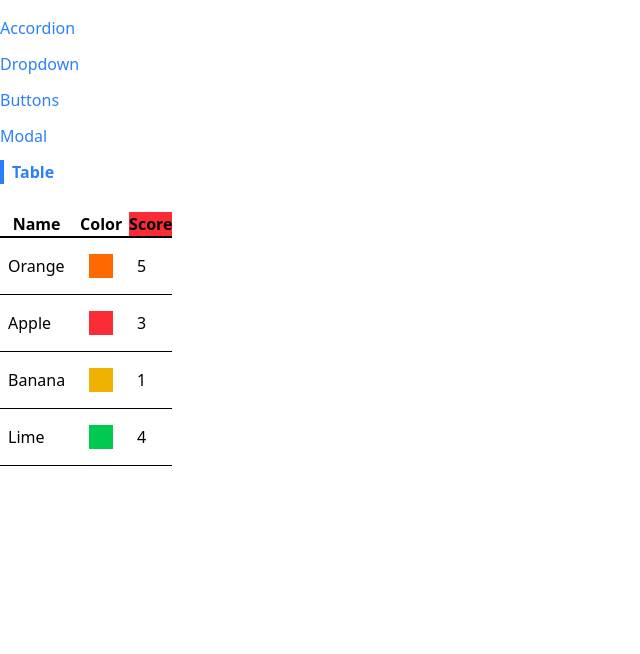
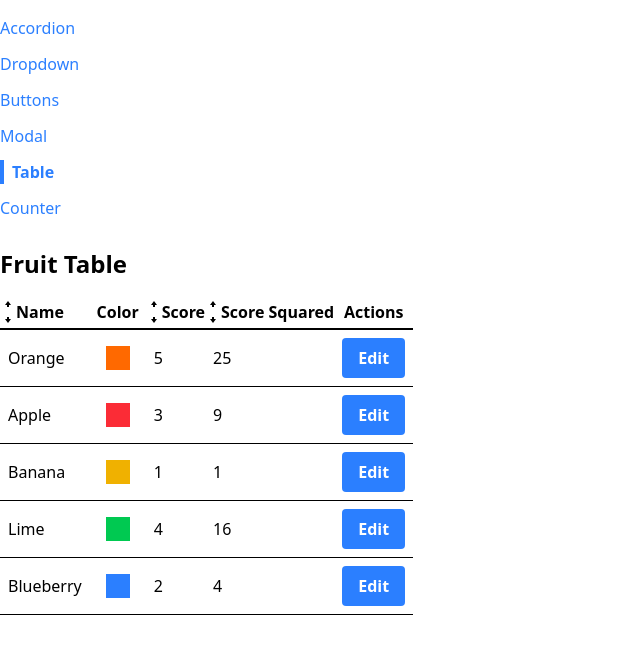
Before and after one commit to edwardomopariola/COMPS, a React (Vite) app: page /table in a window 1280 px wide. Shown: the top 654 px of the page, without its empty margins (0-640 px from the left). Built offline with nearby package versions, Linux system fonts and the light colour scheme.

Commit message:
finished up my table components and added a new file called sortable and a counter page

```diff
--- a/src/App.js
+++ b/src/App.js
@@ -5,6 +5,7 @@
 import ButtonPage from "./pages/ButtonPage";
 import ModalPage from "./pages/ModalPage";
 import TablePage from "./pages/TablePage";
+import CounterPage from "./pages/CounterPage";
 
 
 
@@ -28,6 +29,9 @@
                 <Route path="/table">
                     <TablePage />
                 </Route>
+                <Route path="/counter">
+                    <CounterPage initialCount={10}/>
+                </Route>
             </div>
         </div>
     );
--- a/src/components/Sidebar.js
+++ b/src/components/Sidebar.js
@@ -9,6 +9,7 @@
         {label: 'Buttons', path: '/buttons' },
         {label: 'Modal', path: '/modal' },
         {label: 'Table', path: '/table' },
+        {label: 'Counter', path: '/counter' },
     ];
 
     // Render the links using the map function
--- /dev/null
+++ b/src/components/SortableTable.js
@@ -0,0 +1,107 @@
+import { useState } from "react";
+import { GoArrowSmallDown, GoArrowSmallUp } from "react-icons/go";
+import Table from "./Table";
+
+function SortableTable(props) {
+    const [sortOrder, setSortOrder] = useState(null);  // 'asc' or 'desc'
+    const [sortBy, setSortBy] = useState(null);  // 'name', 'color', or 'score'
+    const { config, data } = props;
+
+    const handleClick = (label) => {
+        if (sortBy && label !== sortBy) {
+            setSortOrder('asc');
+            setSortBy(label);
+            return;
+        }
+
+
+        if (sortOrder === null) {
+            setSortOrder('asc');
+            setSortBy(label);
+        } else if (sortOrder === 'asc') {
+            setSortOrder('desc');
+            setSortBy(label);
+        } else if (sortOrder === 'desc') {
+            setSortOrder(null);
+            setSortBy(null);
+        }
+
+    };
+
+    const updatedConfig = config.map((column) => {
+        if (!column.sortValue) {
+            return column;
+        }
+
+        return {
+            ...column,
+            header: () => (
+                <th className="cursor-pointer hover:bg-gray-100" onClick={() => handleClick(column.label)}>
+                    <div className="flex items-center">
+                        {getIcons(column.label, sortOrder, sortBy)}
+                        {column.label}
+                    </div>
+                </th>
+            ),
+        };
+    });
+
+    //Only sort the data if sortOrder and sortBy are not null
+    //Make a copy of the data props before sorting it
+    //Find the correct sortvalue function based on the sortBy value
+    //Sort the data based on the sortOrder and sortValue
+
+    let sortedData = data;
+
+    // Only sort the data if sortOrder and sortBy are not null
+    if (sortOrder && sortBy) {
+        const { sortValue} =config.find(column => column.label === sortBy);   // Find the correct sortValue function based on the sortBy value
+        sortedData = [...data].sort((a, b) => {
+            // Sort the data based on the sortOrder and sortValue
+            const valueA = sortValue(a);
+            const valueB = sortValue(b);
+
+            // If the value is a string, use localeCompare to compare the strings
+            // If the value is a number, subtract the values to compare them
+            const reverOrder = sortOrder === 'asc' ? 1 : -1;
+            if (typeof valueA === 'string') {
+                return valueA.localeCompare(valueB) * reverOrder;
+            } else {
+                return (valueA - valueB) * reverOrder;
+            }
+        });
+
+    }
+
+    return <Table {...props} data={sortedData} config={updatedConfig}  />;
+}
+
+function getIcons(label, sortOrder, sortBy) {
+    if (label !== sortBy) {
+        return (
+            <div>
+                <GoArrowSmallUp />
+                <GoArrowSmallDown />
+            </div>
+        );
+    }
+
+    if (sortOrder === 'asc') {
+        return (
+            <div>
+                <GoArrowSmallUp />
+            </div>
+        );
+
+    } else if (sortOrder === 'desc') {
+        return (
+            <div>
+                <GoArrowSmallDown />
+            </div>
+        );
+    }
+
+    return null;
+};
+
+export default SortableTable;
--- /dev/null
+++ b/src/pages/CounterPage.js
@@ -0,0 +1,28 @@
+import { useState, useEffect } from 'react';
+import Button from '../components/Button';
+
+function CounterPage({ initialCount }) {
+    const [count, setCount] = useState(initialCount);
+
+
+    // useEffect hook that logs a message to the console whenever the count state changes
+    useEffect(() => {
+        console.log(`You clicked count ${count} times`);
+    }, [count]);
+
+    const handleClick = () => {
+        setCount(count + 1);
+    };
+
+    return (
+        <div>
+            <p>You clicked {count} times</p>
+            <Button onClick={handleClick}>
+               Increment
+            </Button>
+        </div>
+    );
+}
+
+
+export default CounterPage;
--- a/src/pages/TablePage.js
+++ b/src/pages/TablePage.js
@@ -1,3 +1,5 @@
+// import Table from "../components/Table";
+import SortableTable from "../components/SortableTable";
 import Table from "../components/Table";
 
 // Create a TablePage component that renders a table
@@ -7,6 +9,8 @@
         { name: "Apple", color: 'bg-red-500', score: 3 },
         { name: "Banana", color: 'bg-yellow-500', score: 1 },
         { name: "Lime", color: 'bg-green-500', score: 4 },
+        { name: "Blueberry", color: 'bg-blue-500', score: 2 },
+
 
     ];
 
@@ -15,6 +19,7 @@
         {
             label: 'Name',
             render: (fruit) => fruit.name,
+            sortValue: (fruit) => fruit.name,
         },
 
         {
@@ -25,7 +30,18 @@
         {
             label: 'Score',
             render: (fruit) => fruit.score,
-            header: () => <th className="bg-red-500">Score</th>,
+            sortValue: (fruit) => fruit.score,
+        },
+
+        {
+            label: 'Score Squared',
+            render: (fruit) => fruit.score * fruit.score,
+            sortValue: (fruit) => fruit.score * fruit.score,
+        },
+
+        {
+            label: 'Actions',
+            render: (fruit) => <button className="bg-blue-500 hover:bg-blue-700 text-white font-bold py-2 px-4 rounded">Edit</button>
         },
     ];
 
@@ -34,8 +50,11 @@
     }
 
     return (
+        // Render the SortableTable component with the data, config, and keyFn props
+        // Pass the data, config, and keyFn props to the SortableTable component
         <div>
-            <Table data={data} config={config} keyFn={keyFn}/>
+            <h1 className="text-2xl font-bold mb-4">Fruit Table</h1>
+            <SortableTable data={data} config={config} keyFn={keyFn}/>
         </div>
     );
 }
```
